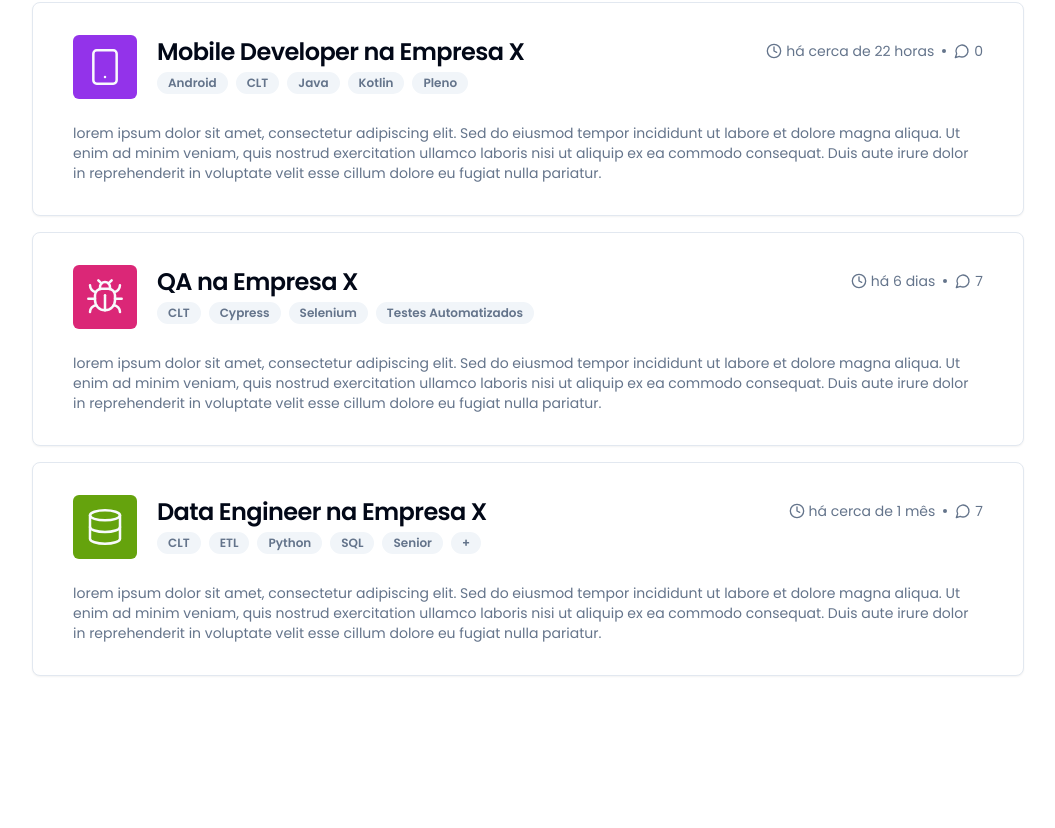
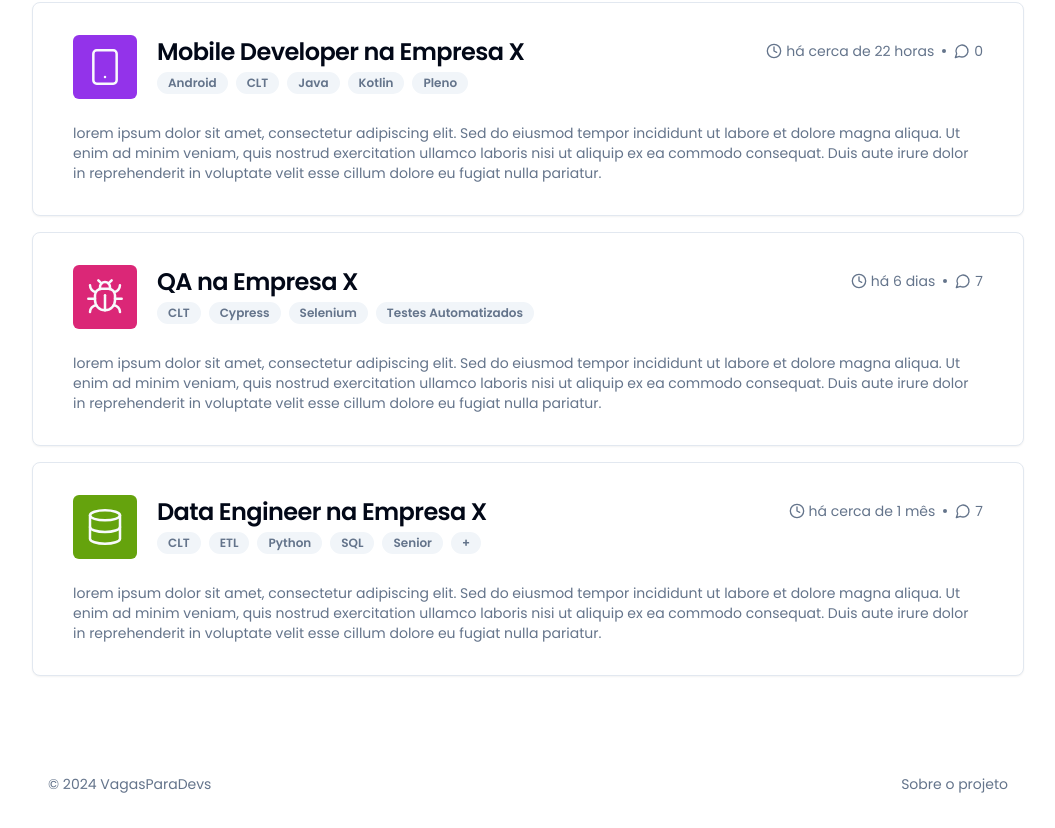
Before and after one commit to Victor-Bueno/vagas-para-devs, a Next.js app: page / in a window 1280 px wide. Shown: the part 1083-1911 px from the top of the page, without its empty margins (112-1167 px from the left). Before the commit the page ends 1823 px from the top, so only its background shows below. Built offline with nearby package versions, Linux system fonts and the light colour scheme.

Commit message:
feat: Add header and footer components to layout

```diff
--- a/src/app/layout.tsx
+++ b/src/app/layout.tsx
@@ -5,6 +5,8 @@ import { Poppins } from 'next/font/google';
 import { ThemeProvider } from 'next-themes';
 import { ReactNode } from 'react';
 
+import { Footer } from '@/components/footer';
+import { Header } from '@/components/header';
 import { cn } from '@/lib/utils';
 
 const poppins = Poppins({
@@ -37,7 +39,11 @@ export default function RootLayout({
           enableSystem
           disableTransitionOnChange
         >
-          <div className="h-full w-full max-w-5xl px-4">{children}</div>
+          <div className="h-full w-full max-w-5xl px-4">
+            <Header />
+            {children}
+            <Footer />
+          </div>
         </ThemeProvider>
       </body>
     </html>
--- a/src/app/page.tsx
+++ b/src/app/page.tsx
@@ -1,5 +1,4 @@
 import { Filters } from '@/components/filters';
-import { Header } from '@/components/header';
 import { Job } from '@/components/job-card';
 import { JobListing } from '@/components/job-listing';
 import { Separator } from '@/components/ui/separator';
@@ -73,8 +72,6 @@ const mockJobs: Job[] = [
 export default function Home() {
   return (
     <>
-      <Header />
-
       <div className="my-24 flex w-full justify-center">
         <div className="flex max-w-2xl flex-col items-center text-center">
           <h1 className="text-4xl font-semibold">
--- /dev/null
+++ b/src/components/footer.tsx
@@ -0,0 +1,27 @@
+import Link from 'next/link';
+
+export function Footer() {
+  const currentYear = new Date().getFullYear();
+
+  return (
+    <footer className="mt-16">
+      <div className="mx-auto max-w-5xl px-4">
+        <div className="flex items-center justify-between py-8">
+          <div>
+            <p className="text-sm text-muted-foreground">
+              &copy; {currentYear} VagasParaDevs
+            </p>
+          </div>
+          <div>
+            <Link
+              href="/about"
+              className="text-sm text-muted-foreground hover:text-primary"
+            >
+              Sobre o projeto
+            </Link>
+          </div>
+        </div>
+      </div>
+    </footer>
+  );
+}
```
